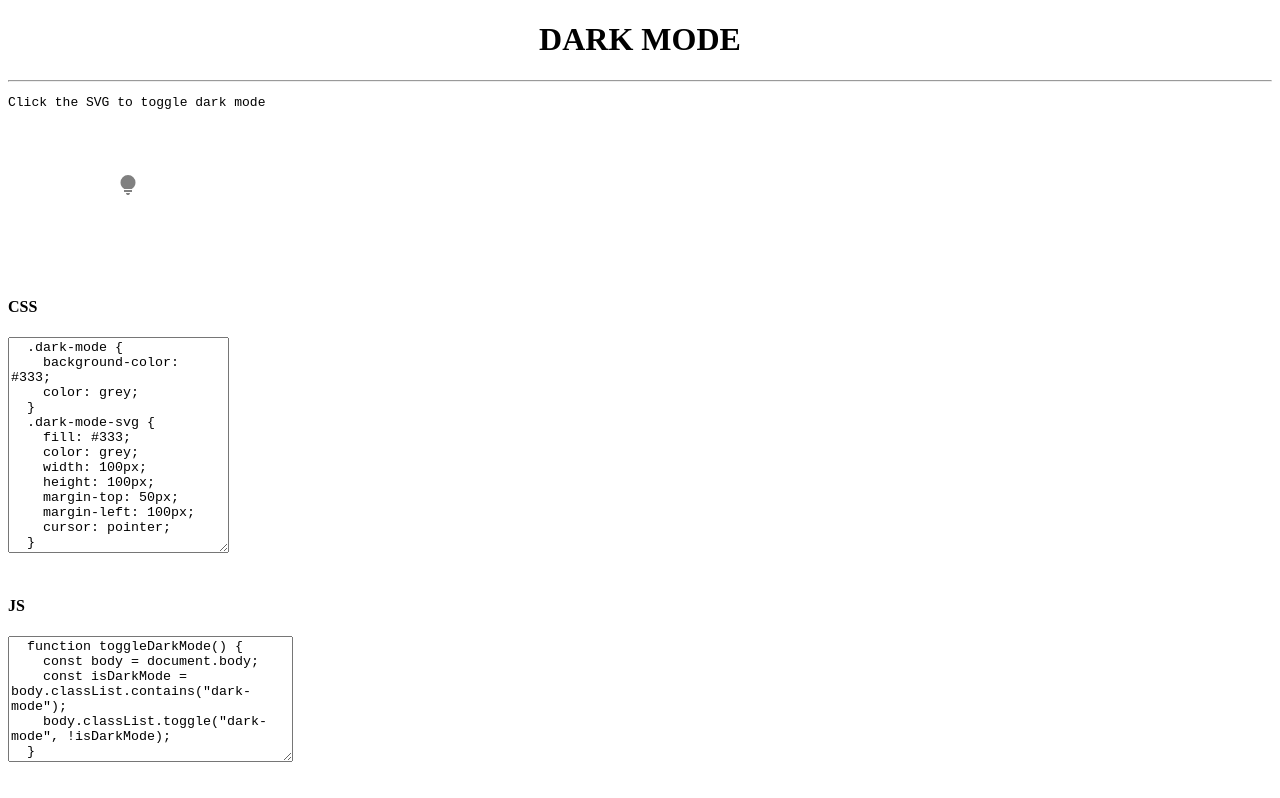
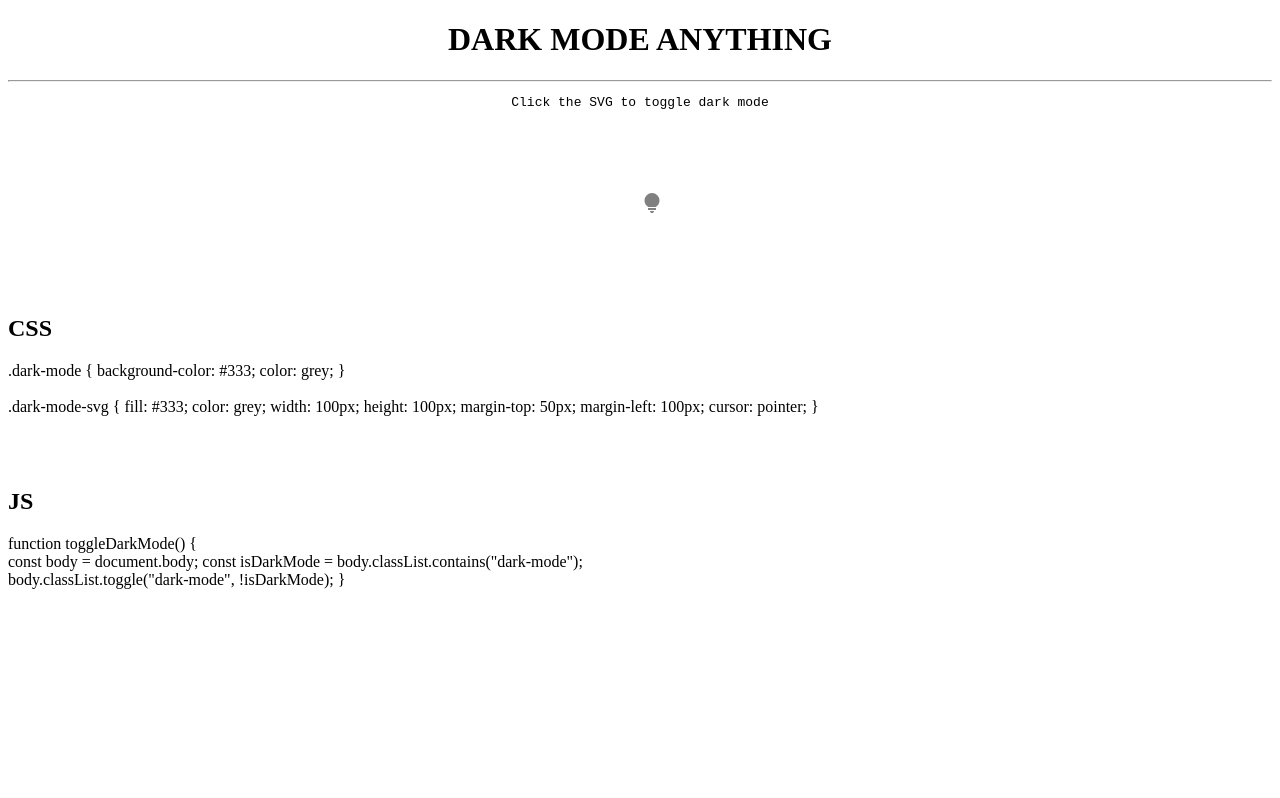
Before and after one commit to sudo-self/dark-mode-anything, a website: page index.html in a window 1280 px wide. Drawn offline with Linux system fonts and the light colour scheme.

Commit message:
dark (#1)

```diff
--- a/index.html
+++ b/index.html
@@ -5,23 +5,21 @@
   <title>Dark Mode</title>
   <link rel="stylesheet" href="./styles.css">
   <script src="script.js"></script>
-
 </head>
 <body>
-<center><h1>DARK MODE<h1></center><hr>
-  <code><pre>Click the SVG to toggle dark mode</pre></code>&nbsp;
-
+<center><h1>DARK MODE ANYTHING</h1></center><hr>
+<center><code><pre>Click the SVG to toggle dark mode</pre></code></center>&nbsp;
+<center>
 <svg xmlns="http://www.w3.org/2000/svg" class="dark-mode-svg" onclick="toggleDarkMode()">>
 
 <path fill="currentColor" d="M12 22q-.825 0-1.412-.587T10 20h4q0 .825-.587 1.413T12 22m-4-3v-2h8v2zm.25-3q-1.725-1.025-2.738-2.75T4.5 9.5q0-3.125 2.188-5.312T12 2q3.125 0 5.313 2.188T19.5 9.5q0 2.025-1.012 3.75T15.75 16z" />
-</svg>
-&nbsp;&nbsp;
-<h4>CSS</h4>
-<textarea rows="14" cols="25" readonly>
+</svg></center>
+<h2>CSS</h2>
+<p>
   .dark-mode {
     background-color: #333;
     color: grey;
-  }
+  }<br><br>
   .dark-mode-svg {
     fill: #333;
     color: grey;
@@ -30,13 +28,13 @@
     margin-top: 50px;
     margin-left: 100px;
     cursor: pointer;
-  }</textarea>
+  }</p>
 <br><br>
-<h4>JS</h4>
-<textarea rows="8" cols="33" readonly>
-  function toggleDarkMode() {
+<h2>JS</h2>
+<p>
+  function toggleDarkMode() {<br>
     const body = document.body;
-    const isDarkMode = body.classList.contains("dark-mode");
+    const isDarkMode = body.classList.contains("dark-mode");<br>
     body.classList.toggle("dark-mode", !isDarkMode);
-  }</textarea>
+  }</p>
 </html>
```
